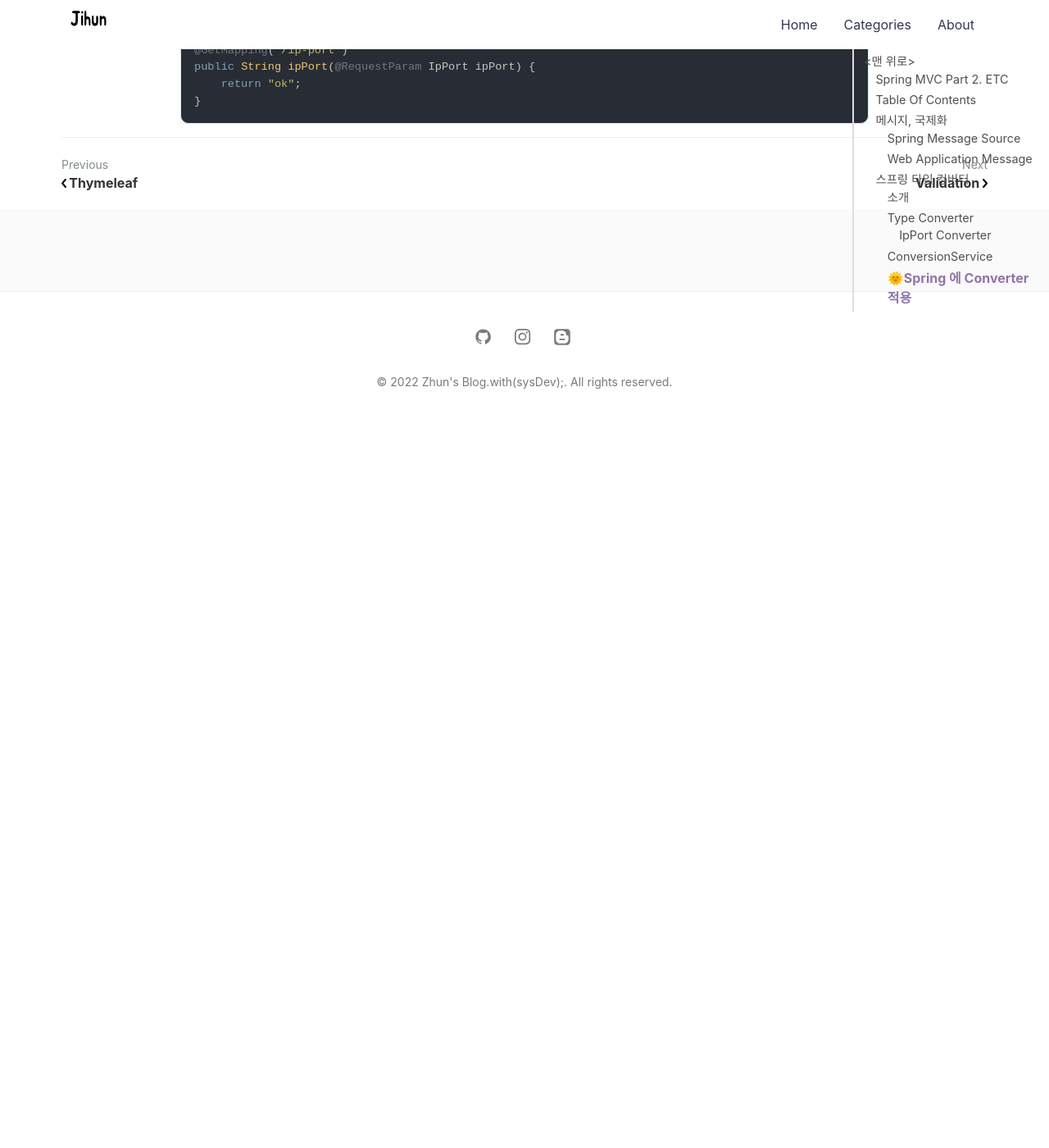
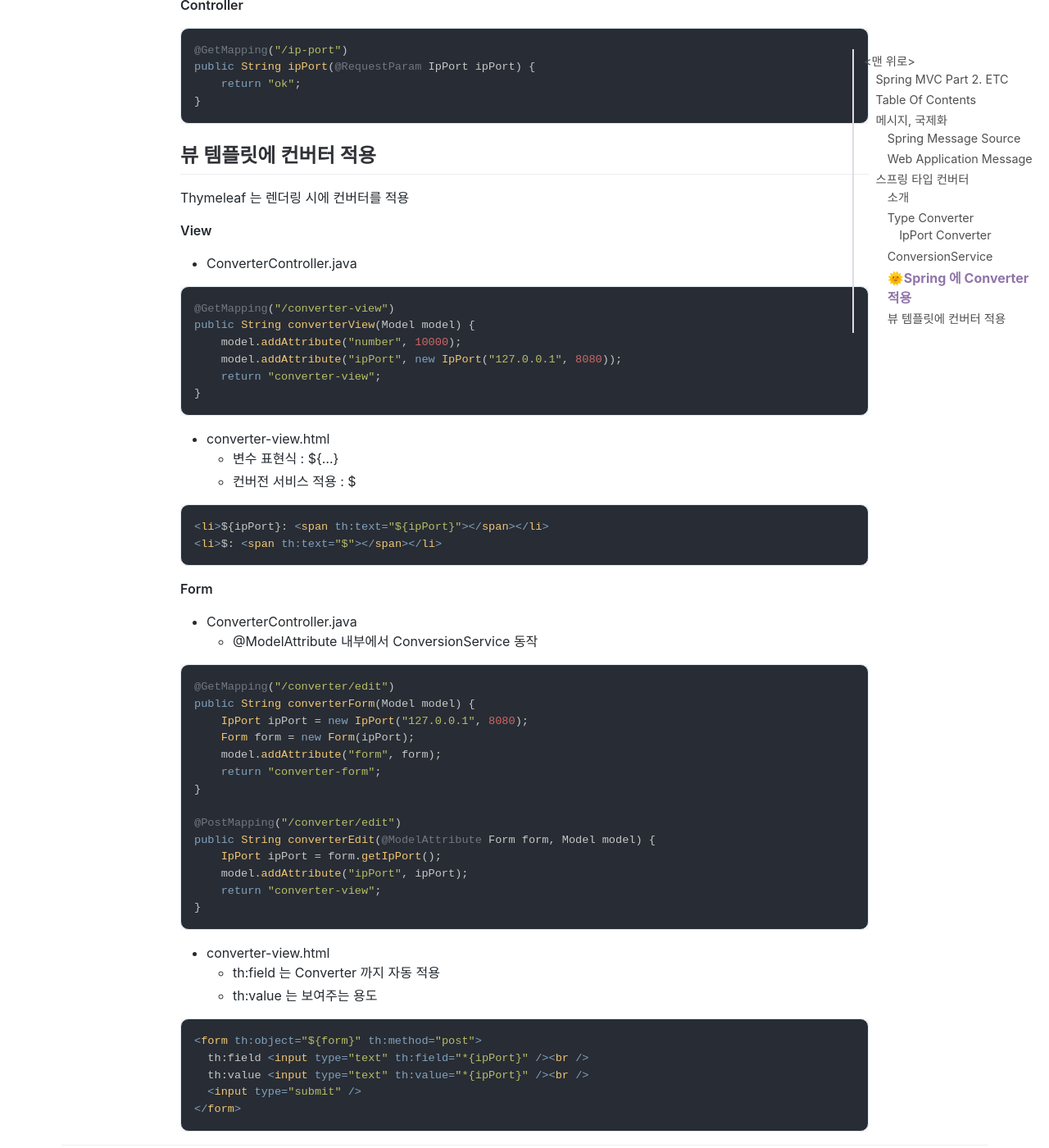
Before and after one commit to jihunparkme/jihunparkme.github.io, a Jekyll site: the page built from _posts/2021-10-12-Spring-MVC-Part2-Etc.md, in a window 1280 px wide and 1400 px high, scrolled down 7046 px. Shown: the whole window at 82% size. Built offline with Jekyll 4.4.1, drawn with Linux system fonts in a browser that asks for light colours; nearby versions of some CDN libraries; comment, search, counter and statistics services are not loaded; before the commit the page ends 7567 px from its top, so only the background shows below that; some of the changed text lies outside the part shown.

Commit message:
[스프링 타입 컨버터] 뷰 템플릿에 컨버터 적용하기

````diff
--- a/_posts/2021-10-12-Spring-MVC-Part2-Etc.md
+++ b/_posts/2021-10-12-Spring-MVC-Part2-Etc.md
@@ -315,3 +315,63 @@ public String ipPort(@RequestParam IpPort ipPort) {
     return "ok";
 }
 ```
+
+## 뷰 템플릿에 컨버터 적용
+
+Thymeleaf 는 렌더링 시에 컨버터를 적용
+
+**View**
+
+- ConverterController.java
+
+```java
+@GetMapping("/converter-view")
+public String converterView(Model model) {
+    model.addAttribute("number", 10000);
+    model.addAttribute("ipPort", new IpPort("127.0.0.1", 8080));
+    return "converter-view";
+}
+```
+
+- converter-view.html
+  - 변수 표현식 : ${...}
+  - 컨버전 서비스 적용 : ${{...}}
+
+```html
+<li>${ipPort}: <span th:text="${ipPort}"></span></li>
+<li>${{ipPort}}: <span th:text="${{ipPort}}"></span></li>
+```
+
+**Form**
+
+- ConverterController.java
+  - @ModelAttribute 내부에서 ConversionService 동작
+
+```java
+@GetMapping("/converter/edit")
+public String converterForm(Model model) {
+    IpPort ipPort = new IpPort("127.0.0.1", 8080);
+    Form form = new Form(ipPort);
+    model.addAttribute("form", form);
+    return "converter-form";
+}
+
+@PostMapping("/converter/edit")
+public String converterEdit(@ModelAttribute Form form, Model model) {
+    IpPort ipPort = form.getIpPort();
+    model.addAttribute("ipPort", ipPort);
+    return "converter-view";
+}
+```
+
+- converter-view.html
+  - th:field 는 Converter 까지 자동 적용
+  - th:value 는 보여주는 용도
+
+```html
+<form th:object="${form}" th:method="post">
+  th:field <input type="text" th:field="*{ipPort}" /><br />
+  th:value <input type="text" th:value="*{ipPort}" /><br />
+  <input type="submit" />
+</form>
+```
````
